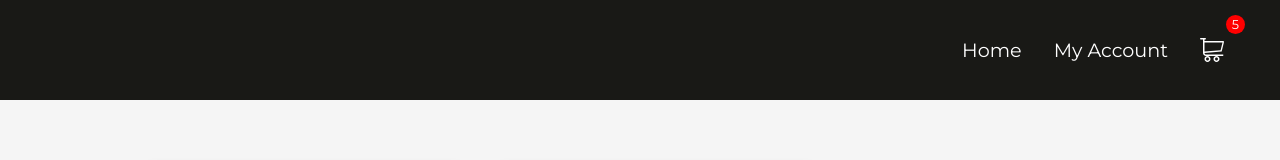
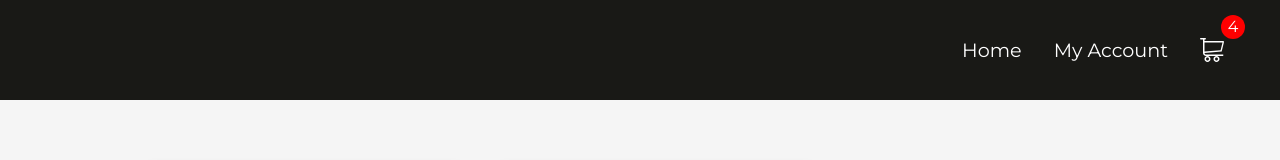
Before and after one commit to Forek4st/EntregFinal-Janeiro, a React (Vite) app: page / in a window 1280 px wide. Shown: the top 160 px of the page. Built offline with nearby package versions, Linux system fonts and the light colour scheme.

Commit message:
Refactor CarWidget component and update CSS styles for consistency

```diff
--- a/src/components/carwidget/CarWidget.jsx
+++ b/src/components/carwidget/CarWidget.jsx
@@ -1,19 +1,16 @@
-import cartIcon from '../../assets/cart-svg.svg'
+import cartIcon from "../../assets/cart-svg.svg";
 
-let cartProducts = [1, 2, 3, 4, 5]
-
+let cartProducts = [1, 2, 3, 4];
 
 const CarWidget = () => {
-  const itemCount = cartProducts.length
-
+  const itemCount = cartProducts.length;
 
   return (
     <>
-      <a href="#"></a>
-      <img src={cartIcon} alt="Cart Icon" className='cartIcon'/>
-      <span className='itemCount'>{itemCount}</span>
-      </>
-  )
-}
+      <img src={cartIcon} alt="Cart Icon" className="cartIcon" />
+      <span className="itemCount">{itemCount}</span>
+    </>
+  );
+};
 
-export default CarWidget
+export default CarWidget;
--- a/src/index.css
+++ b/src/index.css
@@ -1,12 +1,11 @@
-@import url('https://fonts.googleapis.com/css2?family=Montserrat:ital,wght@0,100..900;1,100..900&display=swap');
+@import url("https://fonts.googleapis.com/css2?family=Montserrat:ital,wght@0,100..900;1,100..900&display=swap");
 
-*{
+* {
   margin: 0;
   padding: 0;
   box-sizing: border-box;
-  font-family: 'Montserrat', sans-serif;
+  font-family: "Montserrat", sans-serif;
 }
-
 
 body {
   background-color: whitesmoke;
@@ -62,8 +61,7 @@ nav ul li {
   height: 1.5rem;
 }
 
-
-nav ul li .cartIcon{
+nav ul li .cartIcon {
   height: 1.5rem;
 
   width: auto;
@@ -71,20 +69,21 @@ nav ul li .cartIcon{
 }
 
 nav ul li .itemCount {
-  height: 1.2rem;
-  width: 1.2rem;
-  background-color: red;
-  color: white;
-  border-radius: 50%;
-  padding: 2px 6px;
-  font-size: .8rem;
-  text-align: center;
+  height: 1.5rem;
+  width: 1.5rem;
   position: absolute;
   top: 15px;
   right: 35px;
+  background-color: red;
+  color: white;
+  font-size: 1rem;
+  border-radius: 50%;
+  padding: 2px 6px;
+  font-size: 1rem;
+  text-align: center;
 }
 
-body main .card{
+body main .card {
   display: flex;
   flex-direction: column;
   justify-content: center;
@@ -96,29 +95,28 @@ body main .card{
   box-shadow: 0 0 10px rgba(0, 0, 0, 0.1);
 
   position: relative;
-  img{
+  img {
     width: 100%;
     height: 200px;
     object-fit: contain;
     border-radius: 10px;
   }
-
 }
 
-body main .card .card-body .card-title{
+body main .card .card-body .card-title {
   font-size: 1.5rem;
-  margin: .5rem 0;
+  margin: 0.5rem 0;
 }
 body main .card .card-body .card-text {
   font-size: 1rem;
-  margin-bottom: .5rem;
+  margin-bottom: 0.5rem;
 }
 
 body main .card .card-body .btn-primary {
   font-size: 1rem;
-  margin-top: .5rem;
-  padding: .5rem 1rem;
-  background-color:#3e6ae1;
+  margin-top: 0.5rem;
+  padding: 0.5rem 1rem;
+  background-color: #3e6ae1;
   color: white;
   border: none;
   cursor: pointer;
```
